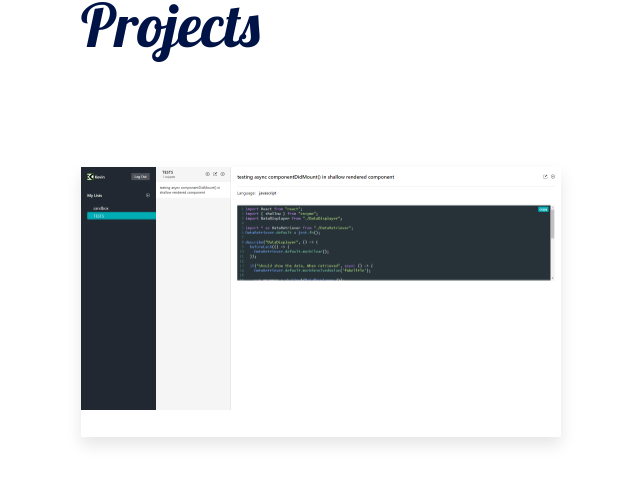
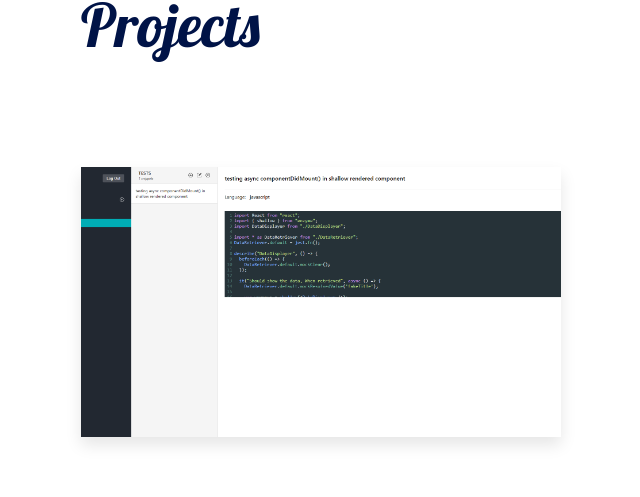
Before and after one commit to kevscript/vue-folio, a Vue app: page / in a window 1280 px wide. Shown: the part 1231-1728 px from the top of the page, without its empty margins (111-751 px from the left). Built offline with nearby package versions, Linux system fonts and the light colour scheme.

Commit message:
made presentation images 115% width of parent

```diff
--- a/src/styles/home/projects.scss
+++ b/src/styles/home/projects.scss
@@ -41,12 +41,15 @@
   }
 
   .project {
+    display: flex;
+    justify-content: center;
+    align-items: center;
     width: 100%;
     padding-bottom: 56.25%;
     max-width: 500px;
 
     img {
-      width: 100%;
+      width: 115%;
     }
   }
 
```
